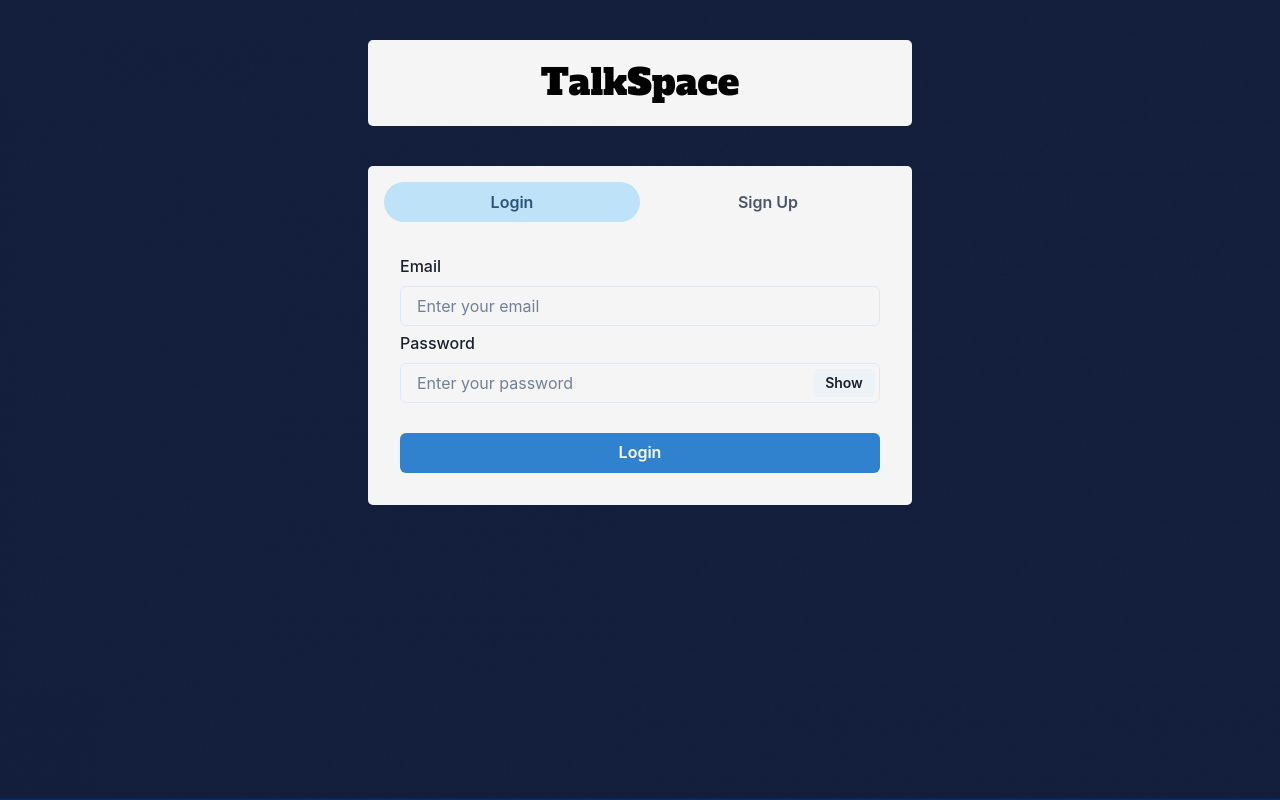
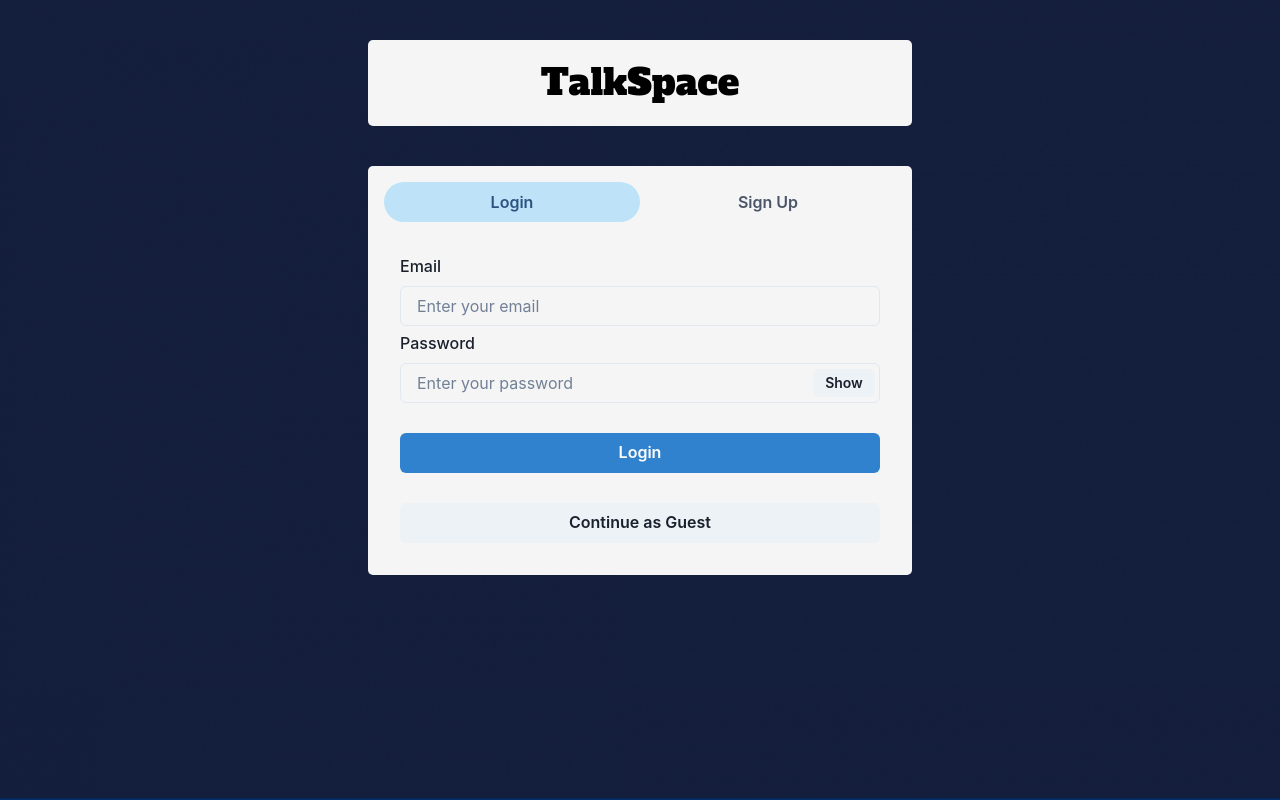
Before and after one commit to Constantine7s/talkspace, a React (Create React App) app in the folder frontend/: page / in a window 1280 px wide. Built offline with nearby package versions, Linux system fonts and the light colour scheme.

Commit message:
feat: add continue as guest button

```diff
--- a/frontend/src/components/Auth/Login.js
+++ b/frontend/src/components/Auth/Login.js
@@ -31,7 +31,7 @@
             }}
           />
         </FormControl>
-        <FormControl id='password'>
+        <FormControl id="password">
           <FormLabel>Password</FormLabel>
           <InputGroup>
             <Input
@@ -56,6 +56,17 @@
         >
           Login
         </Button>
+        <Button
+          width="100%"
+          style={{ marginTop: 25 }}
+          onClick={() => {
+            setEmail('guest@example.com');
+            setPassword('guest123');
+            handleSubmit();
+          }}
+        >
+          Continue as Guest
+        </Button>
       </VStack>
     </div>
   );
```
